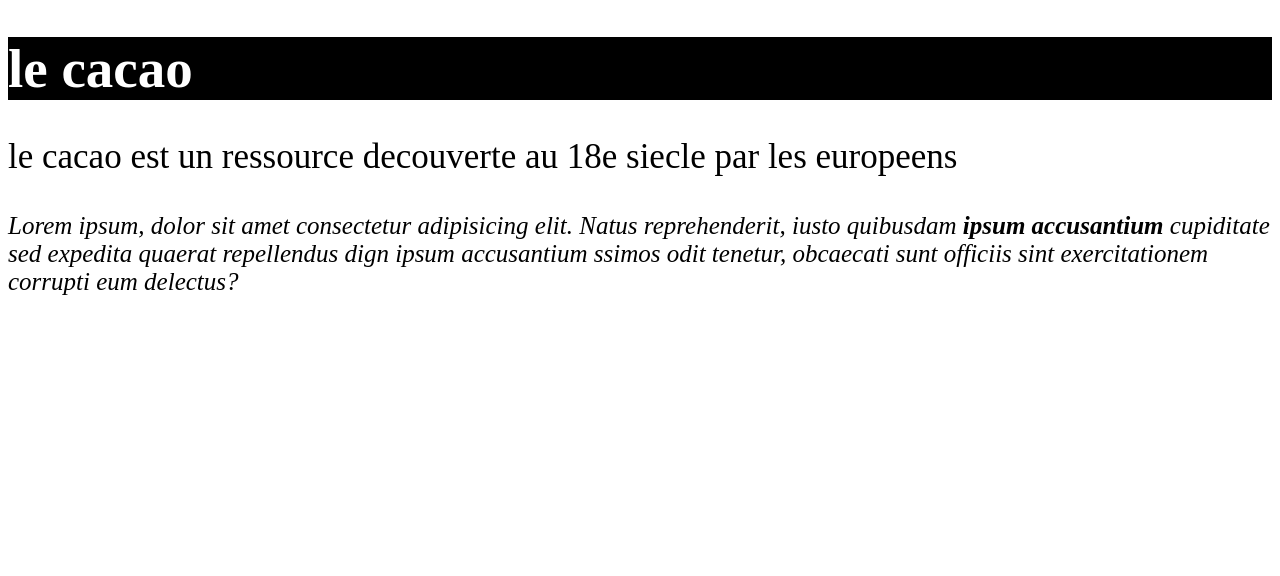
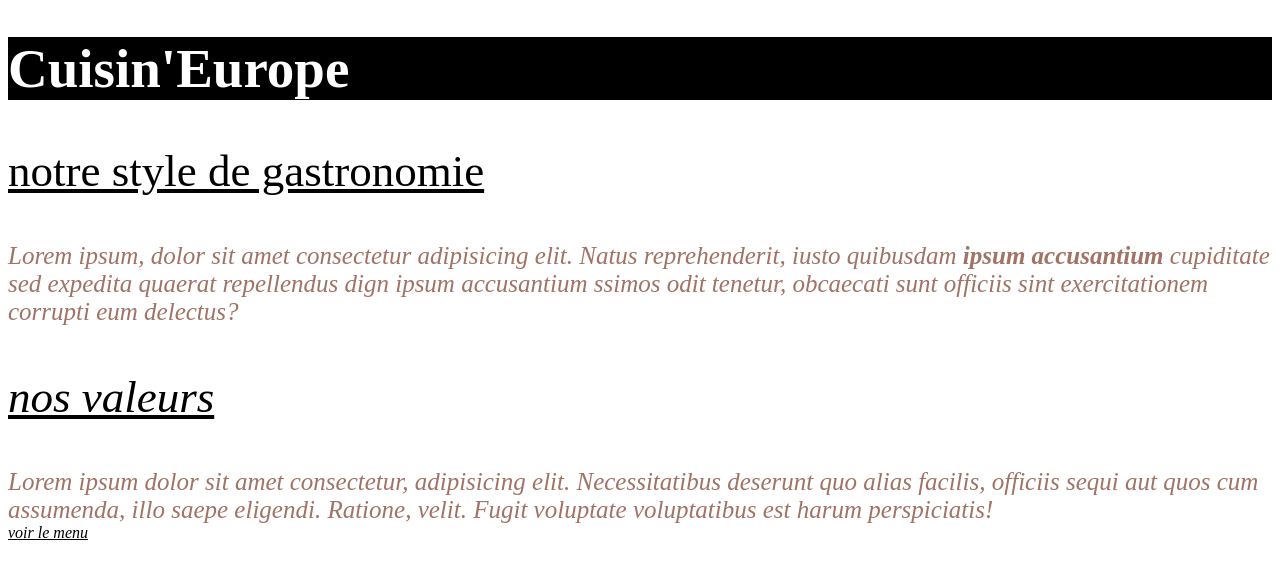
Before and after one commit to Oxmour/pageHtml, a plain HTML site: page index.html in a window 1280 px wide. Drawn offline with Linux system fonts and the light colour scheme.

Commit message:
modif index

```diff
--- a/index.html
+++ b/index.html
@@ -4,7 +4,7 @@
     <meta charset="UTF-8">
     <meta name="viewport" content="width=device-width, initial-scale=1.0">
     <title>
-        tu es l'elu
+        Cuisin'Europe
     </title>
     <style>
 
@@ -13,26 +13,42 @@
             color: rgb(255, 255, 255);
             background:black
         }
-        p{
+        div {
             font-size: 35px;
+            color: rgb(160, 115, 101);
         }
         div{
             font-size: 25px;
+        }
+        a {
+            color: rgb(0, 0, 0);
+        }
+        p {
+            font-size: 45px;
+            color: rgb(0, 0, 0);
         }
     </style>
     <link rel="shirtcut icon" href="https://img.freepik.com/vecteurs-premium/doigt-main-pointant-icone_106788-179.jpg">
 </head>
 <body>
     <h1>
-        le cacao
+        Cuisin'Europe
     </h1>
     <p>
-        le cacao est un ressource decouverte au 18e siecle par les europeens
+        <u>notre style de gastronomie</u>
     </p>
     <div>
         <i>Lorem ipsum, dolor sit amet consectetur adipisicing elit. Natus reprehenderit, iusto quibusdam <strong>ipsum accusantium</strong> cupiditate sed expedita quaerat repellendus dign ipsum accusantium ssimos odit tenetur, obcaecati sunt officiis sint exercitationem corrupti eum delectus?<i\>
 
     </div>
-
+    <p>
+       <u>nos valeurs</u>
+    </p>
+    <div>
+        <i>Lorem ipsum dolor sit amet consectetur, adipisicing elit. Necessitatibus deserunt quo alias facilis, officiis sequi aut quos cum assumenda, illo saepe eligendi. Ratione, velit. Fugit voluptate voluptatibus est harum perspiciatis!</i>
+    </div>
+    <a href="file:///home/therence/Documents/page%20html/menu.html">
+        voir le menu
+    </a>
 </body>
 </html>
```
